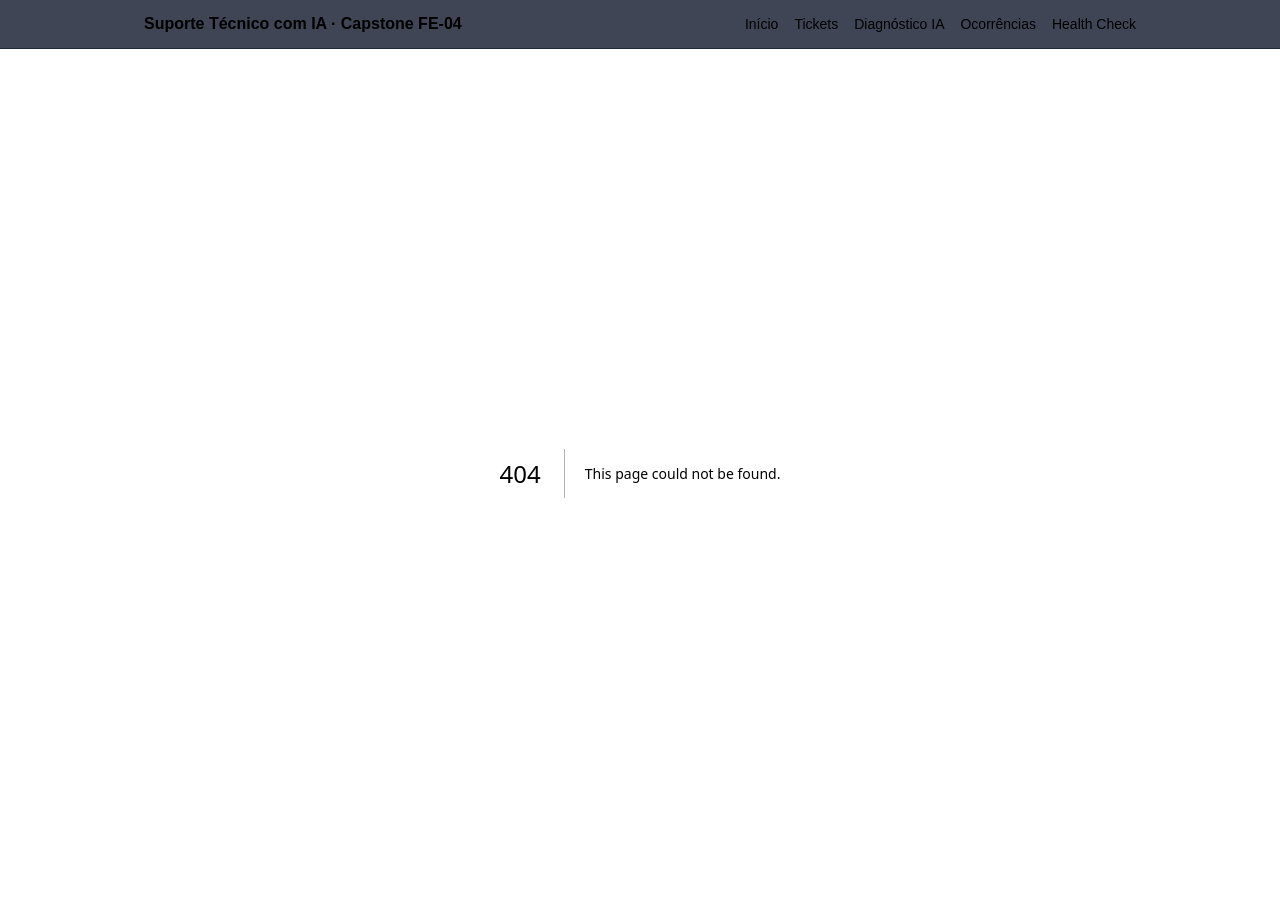
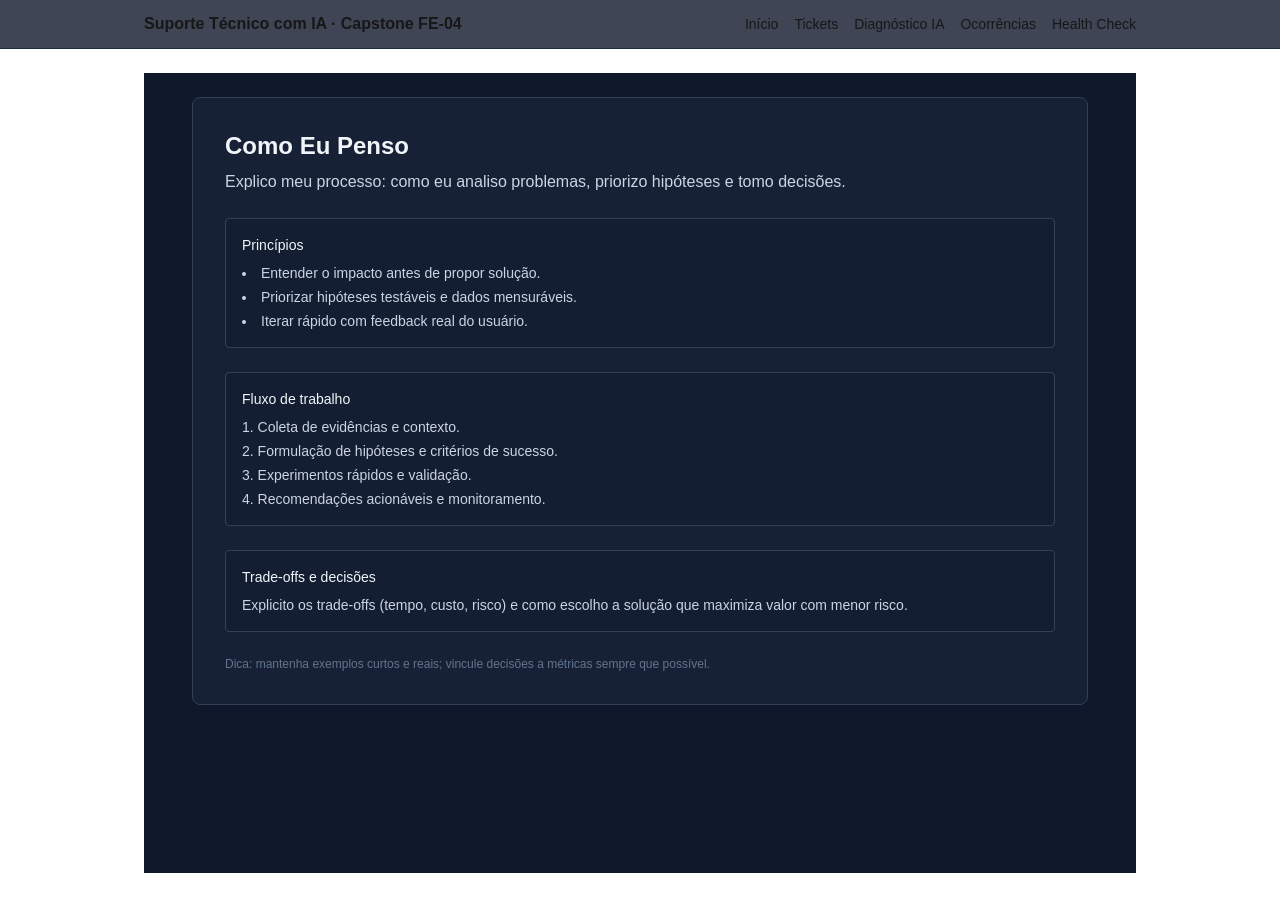
Before and after one commit to FabianoResende/flyrank-fe-capstone-fabiano, a Next.js app in the folder capstone/: page /portfolio/como-eu-penso in a window 1280 px wide. Before the commit this address had no page. Built offline with nearby package versions, Linux system fonts and the light colour scheme.

Commit message:
feat(portfolio): add como-eu-penso page (week5 ship-feio)

```diff
--- /dev/null
+++ b/capstone/src/app/portfolio/como-eu-penso/page.tsx
@@ -0,0 +1,54 @@
+// capstone/src/app/portfolio/como-eu-penso/page.tsx
+export const metadata = {
+    title: 'Como Eu Penso — Fabiano Resende',
+    description: 'Processo de pensamento: abordagem, trade-offs e decisões.',
+  };
+
+  export default function ComoEuPensoPage() {
+    return (
+      <main className="min-h-screen bg-slate-900 text-slate-100 p-6">
+        <section className="max-w-4xl mx-auto rounded-lg bg-slate-800/60 p-8 border border-slate-700">
+          <header className="mb-6">
+            <h1 className="text-2xl font-semibold">Como Eu Penso</h1>
+            <p className="text-slate-300 mt-2">
+              Explico meu processo: como eu analiso problemas, priorizo hipóteses e tomo decisões.
+            </p>
+          </header>
+
+          <div className="space-y-6 text-sm text-slate-200">
+            <article className="bg-slate-900/30 p-4 rounded border border-slate-700">
+              <h2 className="font-medium text-slate-100">Princípios</h2>
+              <ul className="list-disc list-inside text-slate-300 mt-2 space-y-1">
+                <li>Entender o impacto antes de propor solução.</li>
+                <li>Priorizar hipóteses testáveis e dados mensuráveis.</li>
+                <li>Iterar rápido com feedback real do usuário.</li>
+              </ul>
+            </article>
+
+            <article className="bg-slate-900/30 p-4 rounded border border-slate-700">
+              <h2 className="font-medium text-slate-100">Fluxo de trabalho</h2>
+              <ol className="list-decimal list-inside text-slate-300 mt-2 space-y-1">
+                <li>Coleta de evidências e contexto.</li>
+                <li>Formulação de hipóteses e critérios de sucesso.</li>
+                <li>Experimentos rápidos e validação.</li>
+                <li>Recomendações acionáveis e monitoramento.</li>
+              </ol>
+            </article>
+
+            <article className="bg-slate-900/30 p-4 rounded border border-slate-700">
+              <h2 className="font-medium text-slate-100">Trade-offs e decisões</h2>
+              <p className="text-slate-300 mt-2">
+                Explicito os trade-offs (tempo, custo, risco) e como escolho a solução que maximiza valor com menor risco.
+              </p>
+            </article>
+
+            <footer className="text-xs text-slate-500">
+              <p>
+                Dica: mantenha exemplos curtos e reais; vincule decisões a métricas sempre que possível.
+              </p>
+            </footer>
+          </div>
+        </section>
+      </main>
+    );
+  }
```
